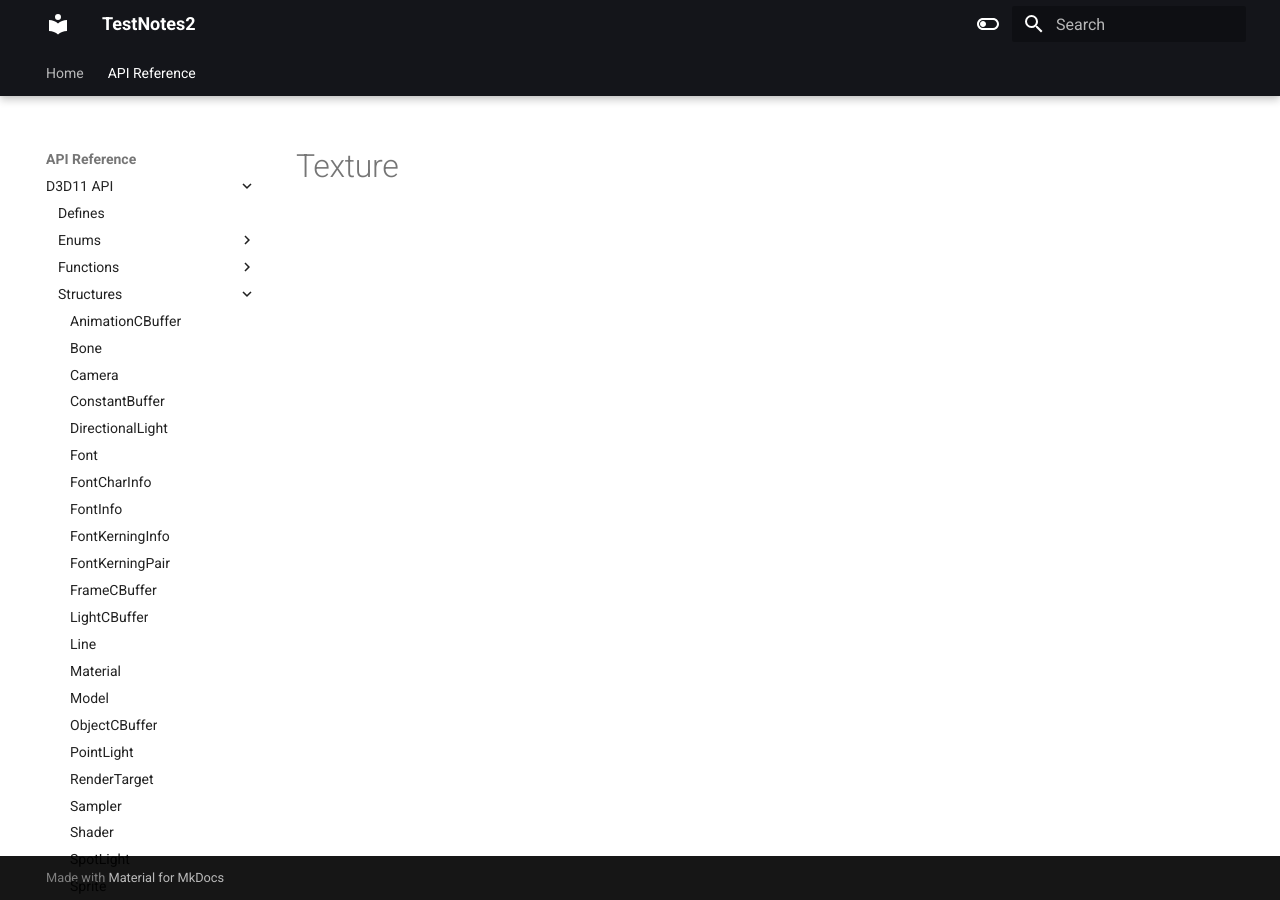
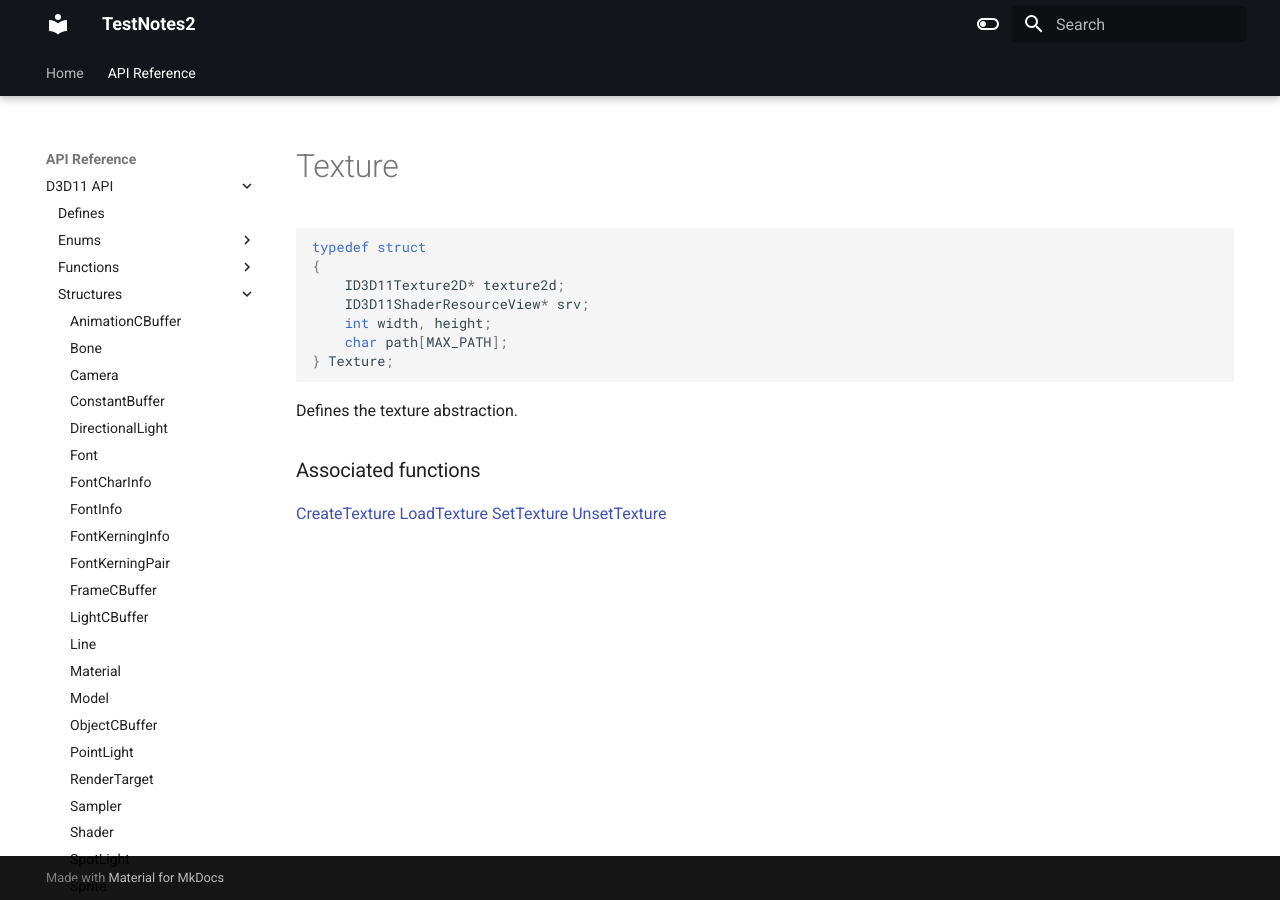
Before and after one commit to erichederstedt/TempEngineDocs, an MkDocs documentation site: the page built from docs/API Reference/D3D11 API/Structures/Texture.md, in a window 1280 px wide. Built offline with MkDocs 1.6.1 and Material for MkDocs 9.7.7, drawn with Linux system fonts in a browser that asks for light colours.

Commit message:
PUSH NOTE : Texture.md

````diff
--- a/docs/API Reference/D3D11 API/Structures/Texture.md
+++ b/docs/API Reference/D3D11 API/Structures/Texture.md
@@ -1 +1,20 @@
 # Texture
+
+```c++
+typedef struct
+{
+    ID3D11Texture2D* texture2d;
+    ID3D11ShaderResourceView* srv;
+    int width, height;
+    char path[MAX_PATH];
+} Texture;
+```
+
+Defines the texture abstraction.
+
+
+### Associated functions
+[CreateTexture](../Functions/CreateTexture.md)
+[LoadTexture](../Functions/LoadTexture.md)
+[SetTexture](../Functions/SetTexture.md)
+[UnsetTexture](../Functions/UnsetTexture.md)
````
